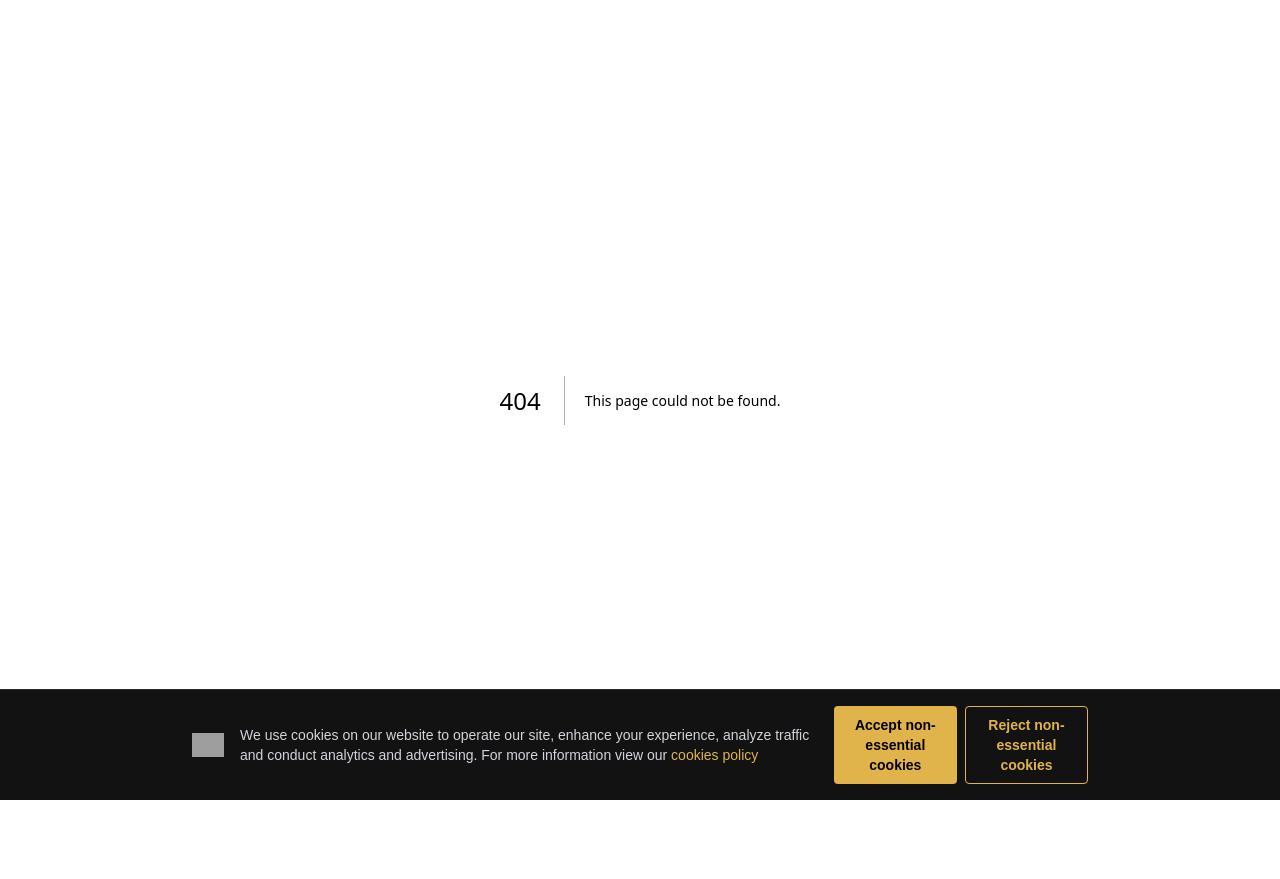
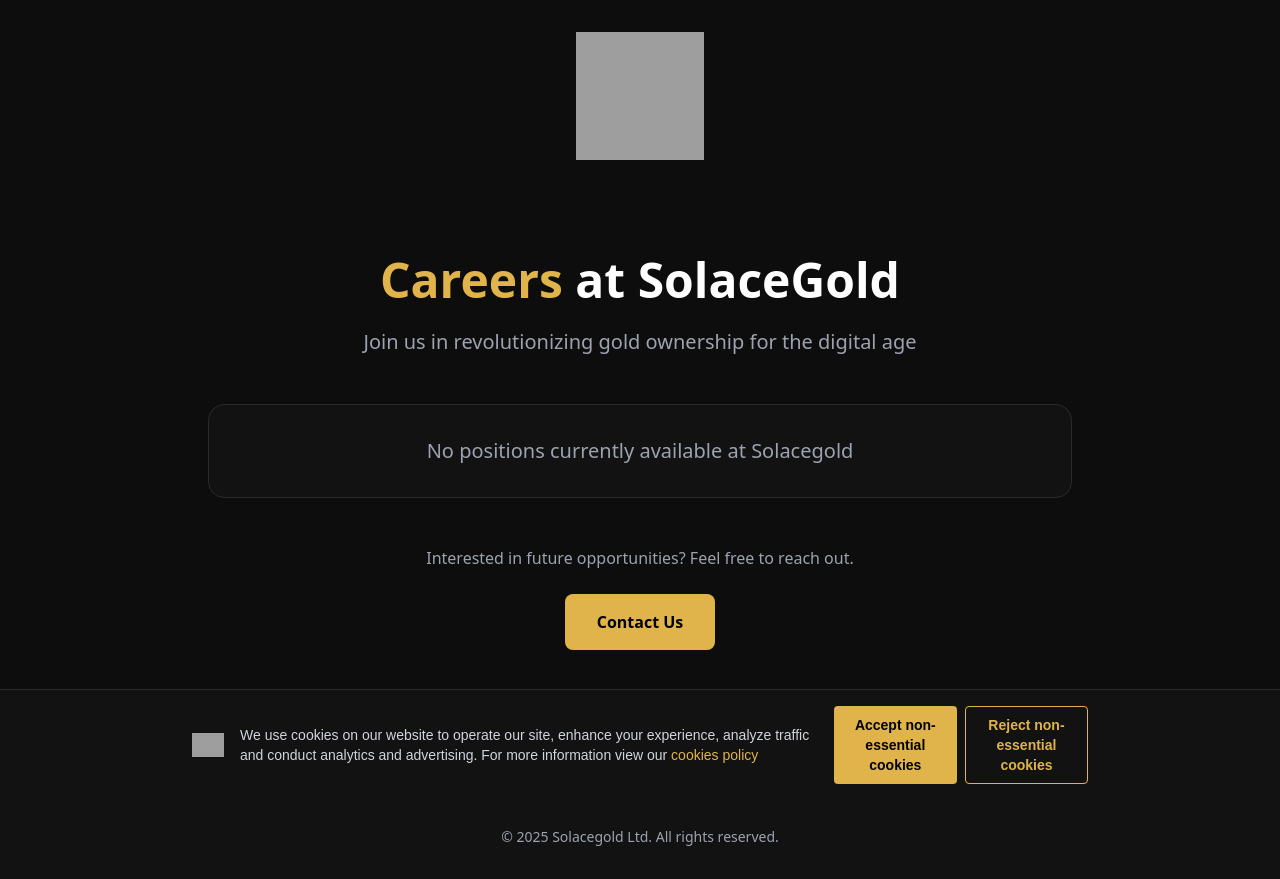
Before and after one commit to jordanpower10/solacegold-frontend, a Next.js app: page /careers in a window 1280 px wide. Before the commit this address had no page. Before the commit the page ends 800 px from the top, so only its background shows below. Built offline with nearby package versions, Linux system fonts and the light colour scheme; grey boxes are pictures that could not be loaded.

Commit message:
feat: update landing page logo, add login button, create careers page

```diff
--- /dev/null
+++ b/pages/careers.tsx
@@ -0,0 +1,66 @@
+import Head from 'next/head'
+import Link from 'next/link'
+
+export default function Careers() {
+  return (
+    <>
+      <Head>
+        <title>Careers - SolaceGold</title>
+        <meta name="viewport" content="width=device-width, initial-scale=1.0" />
+        <meta name="description" content="Career opportunities at SolaceGold" />
+      </Head>
+
+      <div className="min-h-screen bg-[#0d0d0d] text-white font-sans">
+        {/* Header */}
+        <div className="py-8">
+          <Link href="/">
+            <img
+              src="https://i.postimg.cc/wBT6H1j9/Gold-solace-logo.png"
+              alt="SolaceGold Logo"
+              className="w-32 h-32 mx-auto hover:opacity-90 transition-opacity"
+            />
+          </Link>
+        </div>
+
+        {/* Main Content */}
+        <main className="max-w-4xl mx-auto px-4 py-16 text-center">
+          <h1 className="text-4xl md:text-5xl font-bold mb-6">
+            <span className="text-[#e0b44a]">Careers</span> at SolaceGold
+          </h1>
+          <p className="text-xl text-gray-400 mb-12">
+            Join us in revolutionizing gold ownership for the digital age
+          </p>
+
+          {/* No Positions Message */}
+          <div className="bg-[#121212] border border-[#2a2a2a] rounded-2xl p-8 mb-12">
+            <p className="text-xl text-gray-400">
+              No positions currently available at Solacegold
+            </p>
+          </div>
+
+          {/* Contact Section */}
+          <div className="text-center">
+            <p className="text-gray-400 mb-6">
+              Interested in future opportunities? Feel free to reach out.
+            </p>
+            <Link
+              href="/contact"
+              className="px-8 py-4 bg-[#e0b44a] text-black font-bold rounded-lg hover:bg-yellow-400 transition-all transform hover:scale-105 inline-block"
+            >
+              Contact Us
+            </Link>
+          </div>
+        </main>
+
+        {/* Footer */}
+        <footer className="bg-[#121212] border-t border-[#2a2a2a] py-8 mt-20">
+          <div className="max-w-7xl mx-auto px-4">
+            <div className="text-center text-gray-400 text-sm">
+              <p>© {new Date().getFullYear()} Solacegold Ltd. All rights reserved.</p>
+            </div>
+          </div>
+        </footer>
+      </div>
+    </>
+  )
+}
--- a/pages/index.tsx
+++ b/pages/index.tsx
@@ -13,6 +13,15 @@
       </Head>
 
       <div className="min-h-screen bg-[#0d0d0d] text-white font-sans">
+        {/* Top Logo */}
+        <div className="absolute top-8 left-1/2 transform -translate-x-1/2 z-30">
+          <img
+            src="https://i.postimg.cc/wBT6H1j9/Gold-solace-logo.png"
+            alt="SolaceGold Logo"
+            className="w-32 h-32"
+          />
+        </div>
+
         {/* Hero Section */}
         <section className="relative h-screen flex items-center justify-center overflow-hidden">
           {/* Background Effect */}
@@ -44,10 +53,10 @@
                   Get Started
                 </Link>
                 <Link
-                  href="/about"
+                  href="/login"
                   className="px-8 py-4 bg-transparent border-2 border-[#e0b44a] text-[#e0b44a] font-bold rounded-lg hover:bg-[#e0b44a] hover:text-black transition-all transform hover:scale-105"
                 >
-                  Learn More
+                  Log In
                 </Link>
               </div>
             </motion.div>
@@ -173,8 +182,8 @@
           <div className="max-w-7xl mx-auto px-4">
             <div className="grid grid-cols-1 md:grid-cols-4 gap-12">
               <div>
-                <Image
-                  src="/images/logo.png"
+                <img
+                  src="https://i.postimg.cc/wBT6H1j9/Gold-solace-logo.png"
                   alt="SolaceGold Logo"
                   width={120}
                   height={32}
```
